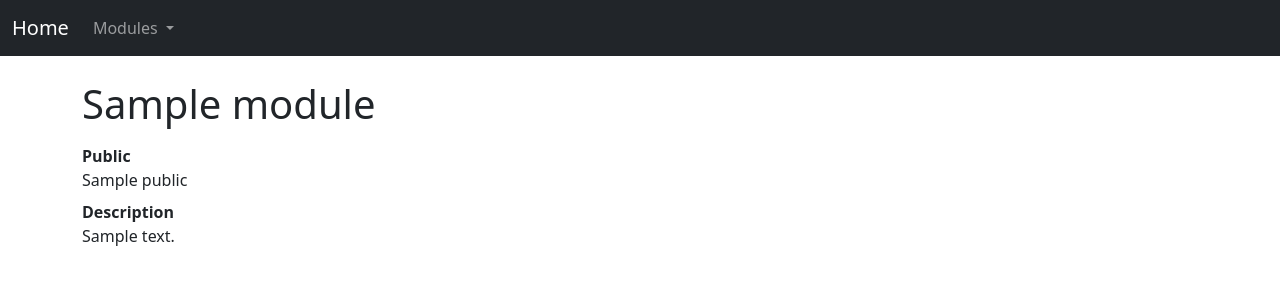
After one commit to Rudie23/django-practice, a Django app: template djangopro/modules/templates/modules/module_detail.html in a window 1280 px wide. The commit adds this page. Shown: the top 300 px of the page. Run offline with Django 4.2, Linux system fonts and the light colour scheme; the template is opened without the code that fills it: most values are stand-ins (such as "Sample title", 1, 10 or a date in 2020); some libraries are stand-ins or nearby versions.

Commit message:
Page Module created

```diff
--- a/djangopro/base/templates/base/base.html
+++ b/djangopro/base/templates/base/base.html
@@ -37,12 +37,11 @@
                 </a>
                 <ul class="dropdown-menu">
 
-                    {% for modulo in MODULES %}
-                        <li><a class="dropdown-item" href="#">{{ modulo.title }}</a></li>
+                    {% for module in MODULES %}
+                        <li><a class="dropdown-item" href="{{ module.get_absolute_url }}">{{ module.title }}</a></li>
                     {% endfor %}
 
-                    </ul>
-                </li>
+                </ul>
 
             </ul>
 
--- a/djangopro/modules/facade.py
+++ b/djangopro/modules/facade.py
@@ -11,7 +11,7 @@ def list_modules_orderly() -> List[Module]:
     return list(Module.objects.order_by('order').all())
 
 
-def encontrar_modulo(slug: str) -> Module:
+def find_module(slug: str) -> Module:
     return Module.objects.get(slug=slug)
 
 
--- /dev/null
+++ b/djangopro/modules/templates/modules/module_detail.html
@@ -0,0 +1,21 @@
+<!DOCTYPE html>
+{% extends 'base/base.html' %}
+{% load static %}
+{% block title %}{{ module.title }}{% endblock %}
+{% block description %}Page with module details {{ module.title }}{% endblock description %}
+
+{% block body %}
+    <div class="container">
+        <div class="row">
+            <div class="col-md-12">
+                <h1 class="mt-4 mb-3">{{ module.title }}</h1>
+                <dl>
+                    <dt>Public</dt>
+                    <dd>{{ module.public }}</dd>
+                    <dt>Description</dt>
+                    <dd>{{ module.description }}</dd>
+                </dl>
+            </div>
+        </div>
+    </div>
+{% endblock body %}
--- a/djangopro/urls.py
+++ b/djangopro/urls.py
@@ -23,6 +23,7 @@ urlpatterns = [
     path('admin/', admin.site.urls),
     path('', include('djangopro.base.urls')),
     path('videos/', include('djangopro.videos.urls')),
+    path('modules/', include('djangopro.modules.urls')),
 ]
 
 if settings.DEBUG:
```
Also changed, not shown: djangopro/modules/tests/test_module_detail.py (added, +29 -0 lines), djangopro/modules/urls.py (added, +10 -0 lines), djangopro/modules/views.py (+8 -1 lines).
